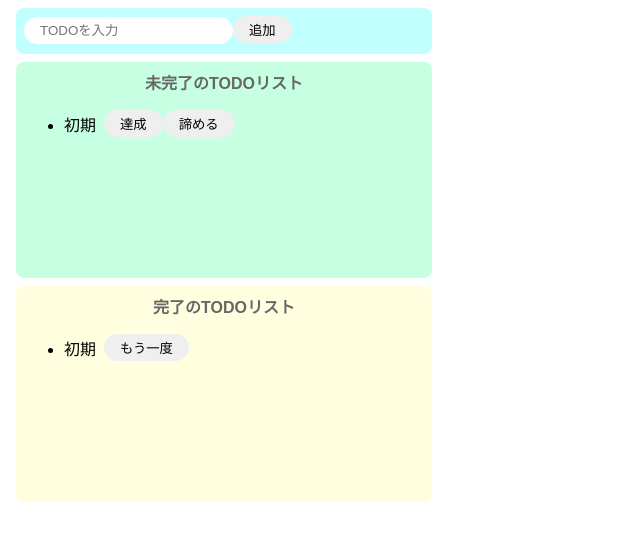
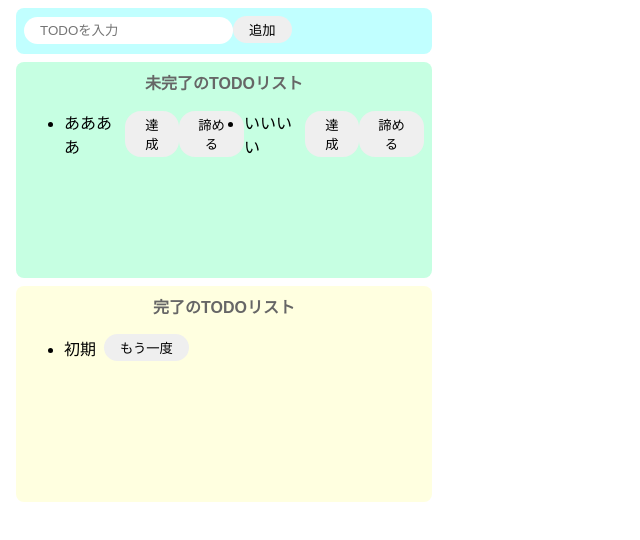
Before and after one commit to zakino445/React_ToDo, a React (Create React App) app: page / in a window 1280 px wide. Shown: the top 540 px of the page, without its empty margins (0-640 px from the left). Built offline with nearby package versions, Linux system fonts and the light colour scheme.

Commit message:
refactor: #4 モックに変更

```diff
--- a/src/App.jsx
+++ b/src/App.jsx
@@ -1,7 +1,8 @@
-import React from "react";
+import React, { useState } from "react";
 import "./styles.css";
 
 export const App = () => {
+  const [incompleteTodos, setIncompleteTodos] = useState(["ああああ", "いいいい"]);
   return (
     <>
       <div className="input-area">
@@ -11,9 +12,15 @@ export const App = () => {
       <div className="incomplete-area">
         <p className="title">未完了のTODOリスト</p>
         <ul className="list-row">
-          <li>初期</li>
-          <button>達成</button>
-          <button>諦める</button>
+          {incompleteTodos.map((todo) => {
+            return (
+              <>
+                <li>{todo}</li>
+                <button>達成</button>
+                <button>諦める</button>
+              </>
+            );
+          })}
         </ul>
       </div>
       <div className="complete-area">
```
